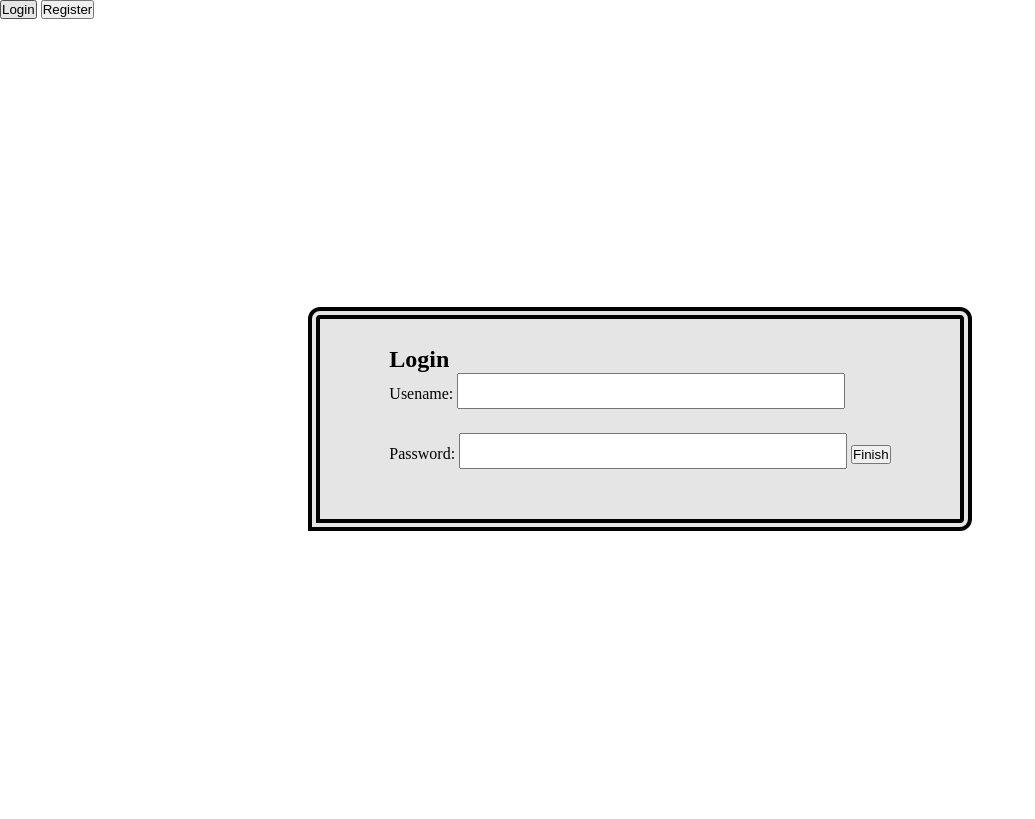
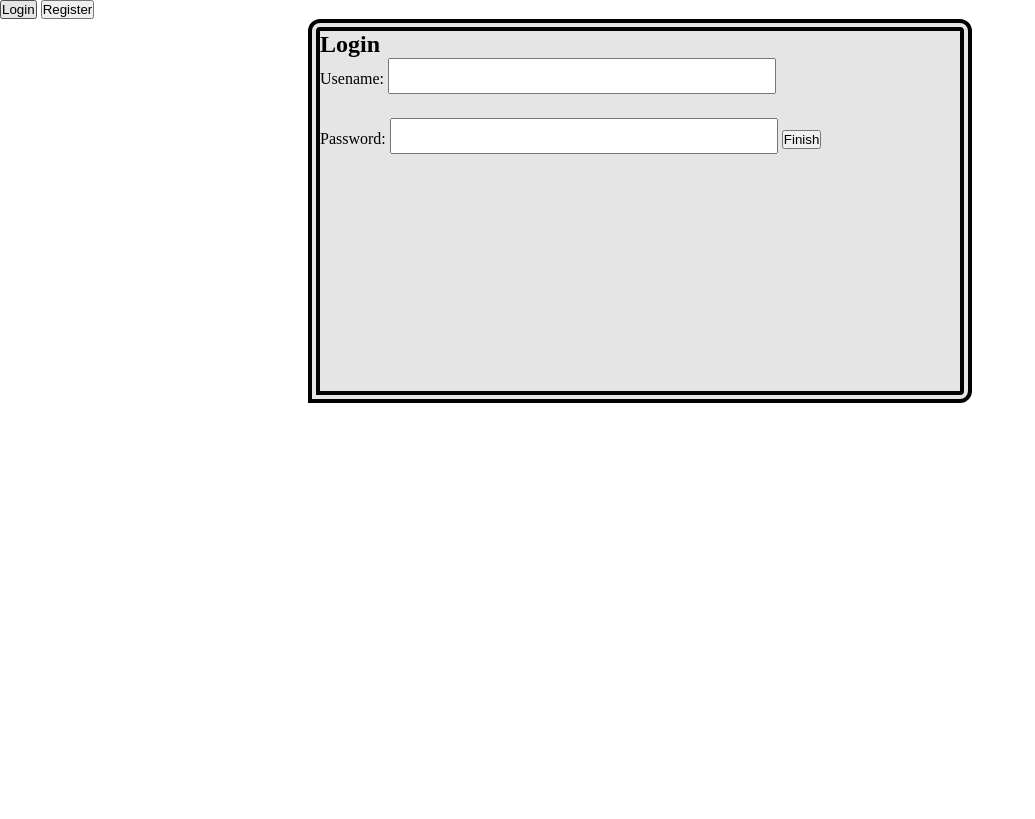
Before and after one commit to Grim-Undead-Reaper/Python_Api, a Flask app: page /auth in a window 1280 px wide. Shown: the whole page, without its empty margins (0-1035 px from the left). After the commit the page ends 403 px from the top, so only its background shows below. Run offline with Flask 3, Linux system fonts and the light colour scheme.

Commit message:
Arquivo css para estilizar a página de autenticação

```diff
--- a/static/AuthenticationStyle.css
+++ b/static/AuthenticationStyle.css
@@ -6,19 +6,11 @@
 
 section {
     display: flex;
-    align-items: center;
     justify-content: center;
-    align-items: center;
-    height: 100vh;
 }
 
 .main-div {
-    display: flex;
-    align-items: center;
-    justify-content: center;
-    margin: auto;
-
-    height: 25vh;
+    height: 45vh;
     width: 50vw;
     background-color: rgb(229, 229, 229);
 
```
